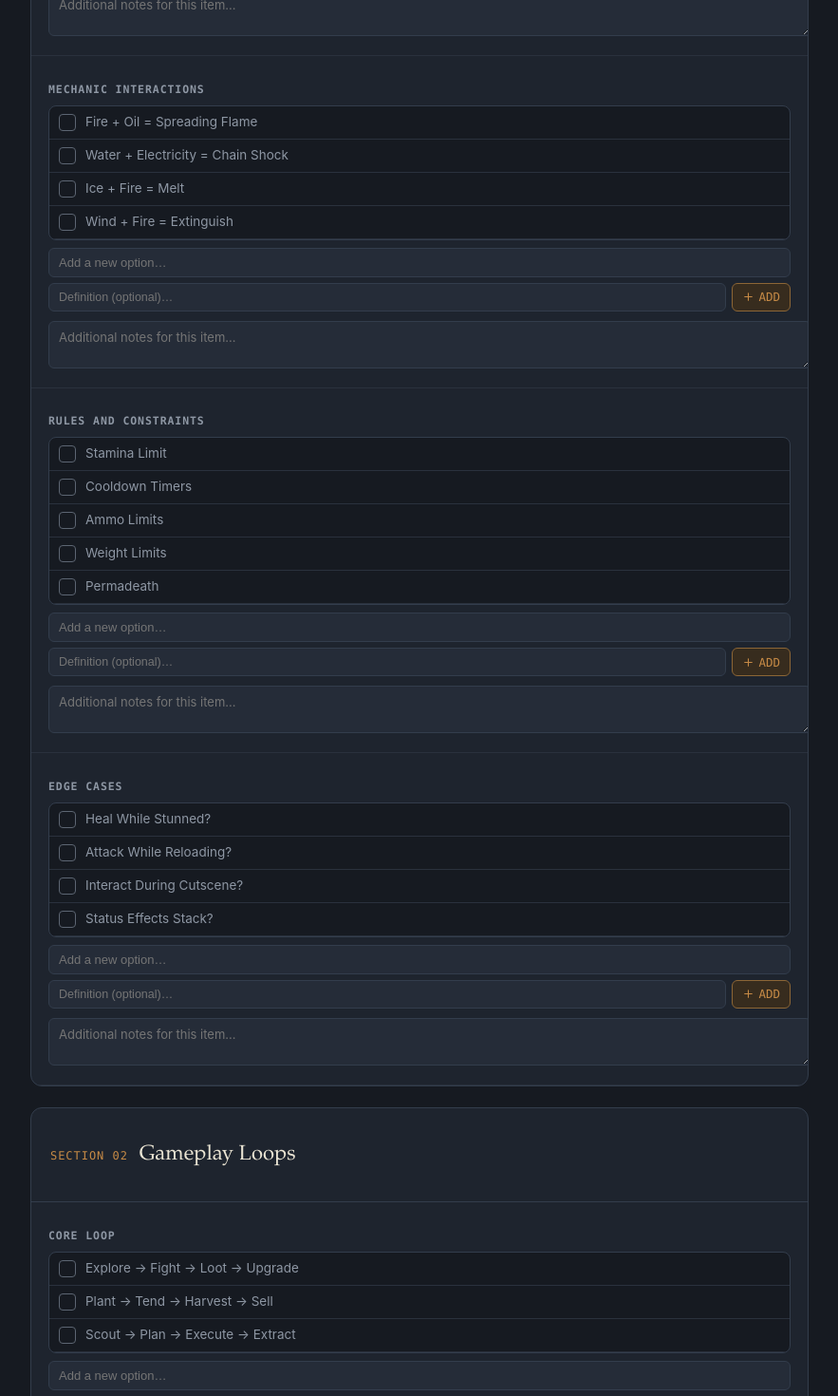
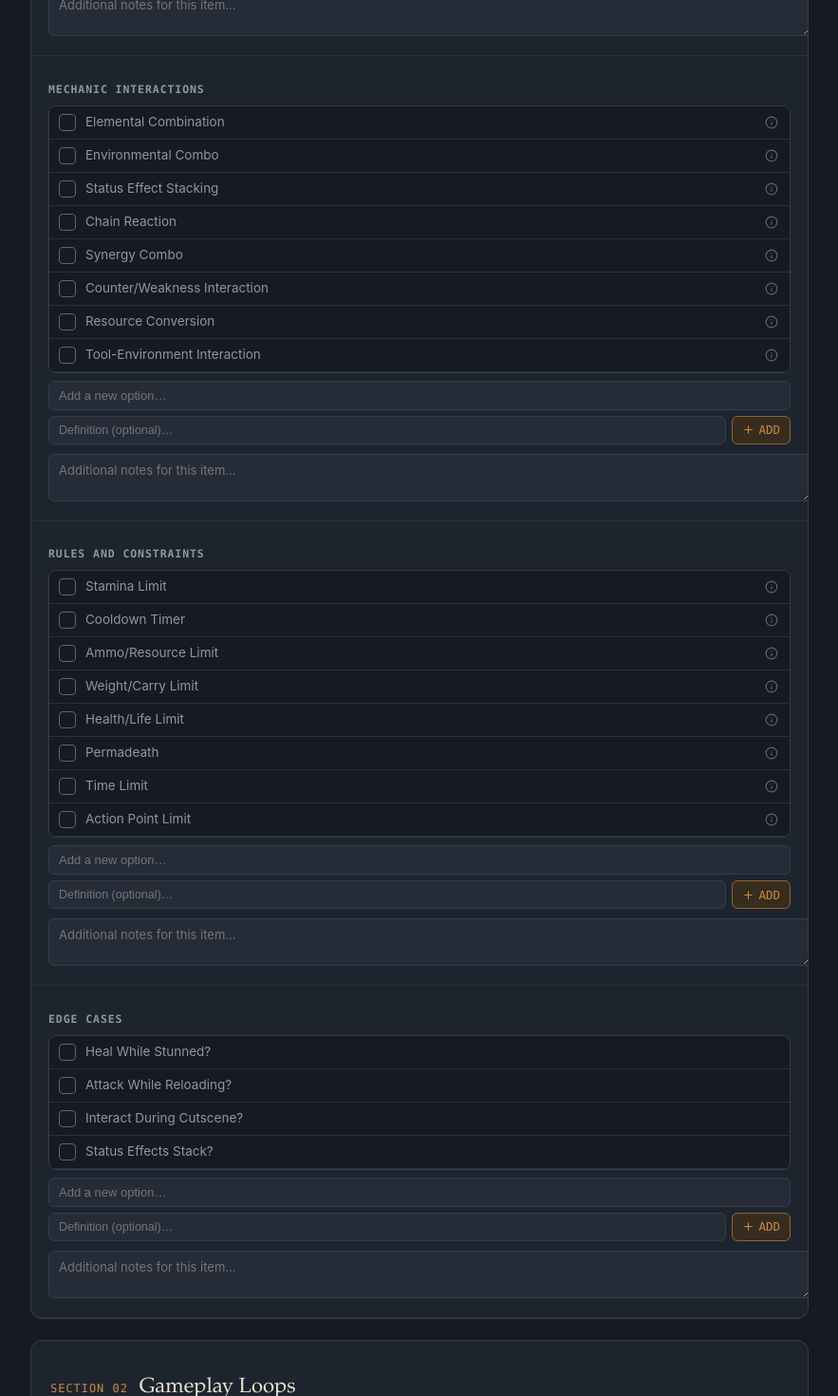
Before and after one commit to bridgerbird/gdd-builder, a React (Vite) app: page / in a window 1280 px wide. Shown: the part 1220-2690 px from the top of the page at 95% size, without its empty margins (198-1081 px from the left). Built offline with nearby package versions, Linux system fonts and the light colour scheme.

Commit message:
Updated schema data for "Mechanic Interactions" and "Rules and Constraints"

```diff
--- a/src/schema.js
+++ b/src/schema.js
@@ -83,8 +83,63 @@ const initialSections = [
           { label: "Map/Cartography System", definition: "Revealing, marking, or annotating a world map as the player explores it." },
         ],
       },
-      { id: "mechanic_interactions", label: "Mechanic Interactions", options: plain(["Fire + Oil = Spreading Flame", "Water + Electricity = Chain Shock", "Ice + Fire = Melt", "Wind + Fire = Extinguish"]) },
-      { id: "rules_constraints", label: "Rules and Constraints", options: plain(["Stamina Limit", "Cooldown Timers", "Ammo Limits", "Weight Limits", "Permadeath"]) },
+      {
+        id: "mechanic_interactions",
+        label: "Mechanic Interactions",
+        options: [
+          { label: "Elemental Combination", definition: "Two elemental effects (fire, water, electricity, ice, etc.) combine to produce a new effect distinct from either alone." },
+          { label: "Environmental Combo", definition: "A mechanic is applied to the environment itself, producing a secondary effect such as spreading fire or flooding an area." },
+          { label: "Status Effect Stacking", definition: "Multiple status effects applied to the same target combine, amplify, or interact to produce a compounded outcome." },
+          { label: "Chain Reaction", definition: "Triggering one effect causes it to cascade outward, setting off further effects on nearby targets or objects." },
+          { label: "Synergy Combo", definition: "Combining specific abilities or items causes their effects to mutually amplify one another beyond their individual value." },
+          { label: "Counter/Weakness Interaction", definition: "A specific mechanic is deliberately strong against, or negated by, another in a rock-paper-scissors-style relationship." },
+          { label: "Resource Conversion", definition: "Using one mechanic transforms one resource type into another, such as converting health into mana." },
+          { label: "Tool-Environment Interaction", definition: "A mechanic-based tool produces a specific, designed reaction when used on a matching environmental object." },
+          { label: "Momentum Transfer", definition: "Velocity or force generated by one mechanic carries over and affects the outcome of a subsequent action." },
+          { label: "Trigger-Response Interaction", definition: "Performing one mechanic activates an automated response from another system, such as a trap or switch." },
+          { label: "Crowd Control Combo", definition: "An immobilizing or disabling mechanic is paired with a damage or follow-up mechanic to guarantee its effect lands." },
+          { label: "Physics-Based Interaction", definition: "Mechanics interact through simulated physics, such as force, gravity, or collision, rather than scripted rules." },
+          { label: "Timing-Based Interaction", definition: "Performing inputs in sequence within a specific time window combines them into a distinct, higher-value result." },
+          { label: "Resource Denial Interaction", definition: "One mechanic removes or blocks a resource that another mechanic, often an opponent's, depends on to function." },
+          { label: "Multiplayer Synergy Combo", definition: "Two or more players' individually-controlled mechanics combine to create an effect neither could produce alone." },
+          { label: "State Transformation Interaction", definition: "One mechanic changes the state of an object or character in a way that alters how other mechanics subsequently affect it." },
+          { label: "Amplification Interaction", definition: "One mechanic increases the potency, duration, or area of another mechanic's effect." },
+          { label: "Suppression Interaction", definition: "One mechanic reduces, delays, or disables the effectiveness of another mechanic while active." },
+          { label: "Positional Interaction", definition: "The spatial relationship between two mechanics, such as flanking or backstabbing, changes the outcome of an action." },
+          { label: "Cascading Failure Interaction", definition: "The failure of one mechanic triggers a negative chain of consequences across other interconnected systems." },
+        ],
+      },
+      {
+        id: "rules_constraints",
+        label: "Rules and Constraints",
+        options: [
+          { label: "Stamina Limit", definition: "A depletable resource that restricts sustained physical actions until it regenerates." },
+          { label: "Cooldown Timer", definition: "A fixed time delay required before an ability or action can be used again." },
+          { label: "Ammo/Resource Limit", definition: "A finite consumable resource restricts how often a ranged or resource-based action can be performed." },
+          { label: "Weight/Carry Limit", definition: "A cap on how much the player can carry before movement or actions are penalized." },
+          { label: "Health/Life Limit", definition: "A finite health pool whose depletion ends the current attempt, life, or run." },
+          { label: "Permadeath", definition: "Death is permanent and irreversible, typically ending the run or erasing progress entirely." },
+          { label: "Time Limit", definition: "An action, encounter, or level must be completed within a fixed time window." },
+          { label: "Action Point Limit", definition: "A per-turn budget of points restricts how many actions can be taken in a given turn." },
+          { label: "Shared Resource Pool", definition: "Multiple abilities draw from, and are limited by, the same shared resource rather than independent ones." },
+          { label: "Line of Sight Requirement", definition: "An action can only be performed if a clear, unobstructed sightline exists to the target." },
+          { label: "Range Limit", definition: "An action can only affect targets within a fixed maximum distance." },
+          { label: "Positional Requirement", definition: "An action requires the player to be in a specific location, stance, or facing to execute it." },
+          { label: "Charge/Buildup Requirement", definition: "An action requires a period of charging or channeling before its effect is applied." },
+          { label: "Cost/Currency Requirement", definition: "An action can only be performed if the player is able to pay an associated in-game cost." },
+          { label: "Durability Limit", definition: "Equipment degrades with use and eventually breaks or becomes less effective." },
+          { label: "Inventory Slot Limit", definition: "A fixed number of inventory slots restricts how many distinct items can be carried at once." },
+          { label: "Level/Gear Gate", definition: "An action, item, or area is inaccessible until the player reaches a required level or gear threshold." },
+          { label: "Fall Damage Rule", definition: "A rule defining whether, and how much, damage is inflicted when falling from height." },
+          { label: "Friendly Fire Rule", definition: "A rule determining whether a player's actions can harm allies or teammates." },
+          { label: "One-Life-Per-Run Rule", definition: "Progress resets to the start of the run upon death, though separate meta-progression may still persist." },
+          { label: "Turn Order Constraint", definition: "Actions must occur in a fixed sequence determined by initiative or turn order rather than freely." },
+          { label: "Sanity/Corruption Limit", definition: "A secondary resource that depletes or rises with use of certain mechanics, carrying negative consequences at its extreme." },
+          { label: "Detection Threshold", definition: "A rule defining the point at which stealth-based actions fail and the player becomes noticed." },
+          { label: "Global Cooldown", definition: "After using any ability, a brief shared window prevents using any other ability, regardless of its individual cooldown." },
+          { label: "Difficulty-Scaled Constraint", definition: "A rule whose limits, such as damage, resources, or timers, shift based on the selected difficulty setting." },
+        ],
+      },
       { id: "edge_cases", label: "Edge Cases", options: plain(["Heal While Stunned?", "Attack While Reloading?", "Interact During Cutscene?", "Status Effects Stack?"]) },
     ],
   },
```
